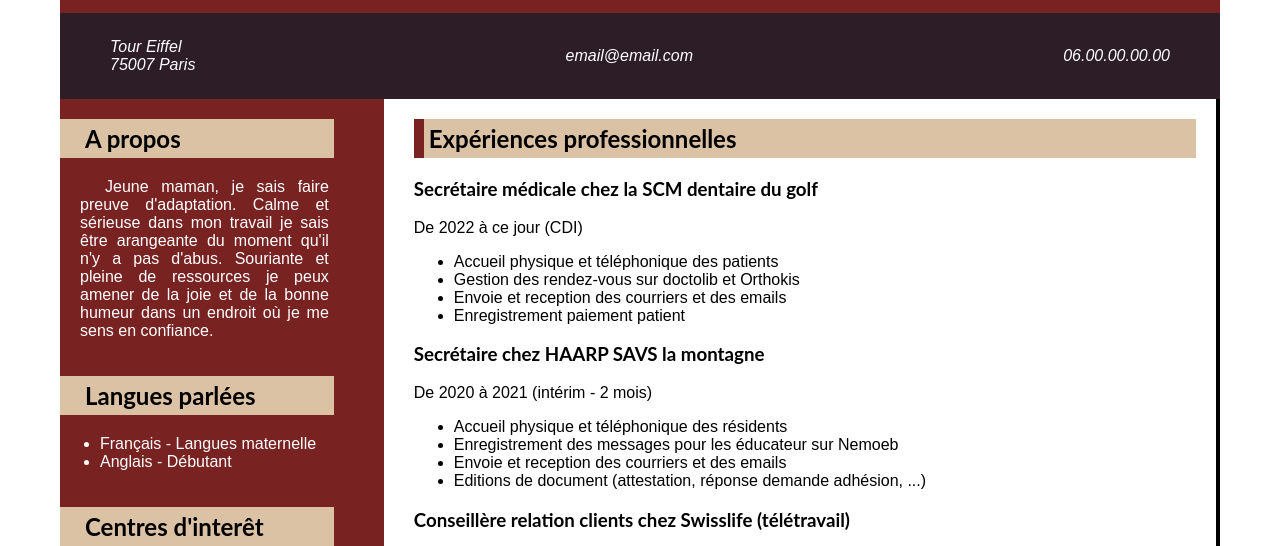
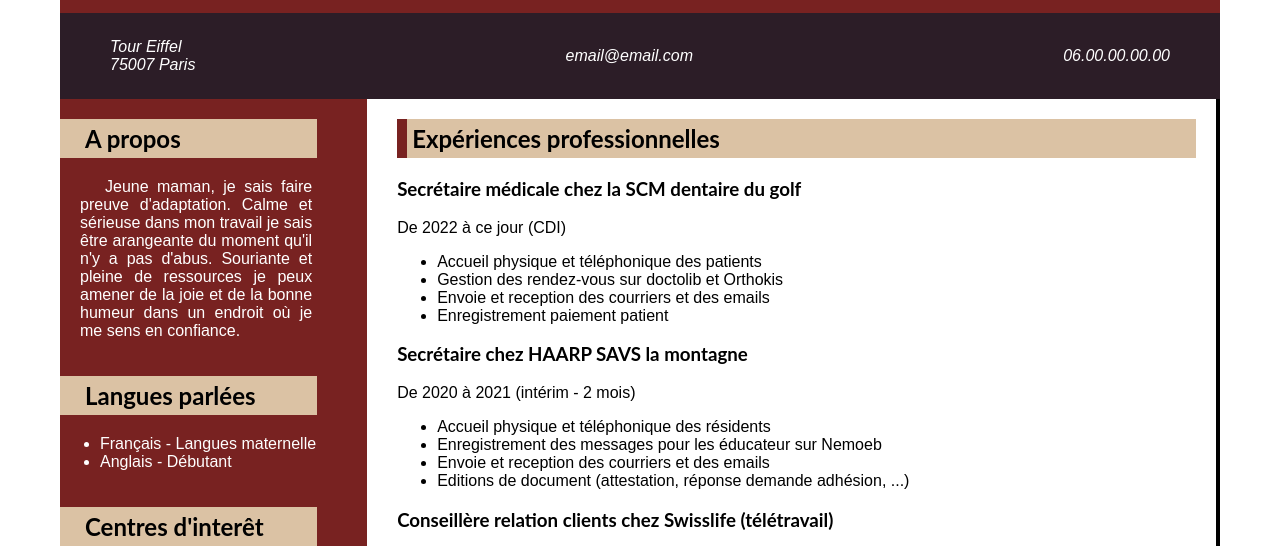
Before and after one commit to Kirarajusama/CV-en-ligne_CEF-08-2023, a plain HTML site: page index.html in a window 1280 px wide. Shown: the part 365-911 px from the top of the page. Drawn offline with Linux system fonts and the light colour scheme.

Commit message:
correction

```diff
--- a/CSS/flex.css
+++ b/CSS/flex.css
@@ -1,12 +1,9 @@
-main{
+main, div {
     display: flex;
 }
-div{
-    display: flex;
+main > div {
+    flex-direction: column;
 }
-main>div{
-flex-direction: column;
-}
-footer>div{
+footer > div {
     justify-content: center;
 }
--- a/CSS/style.css
+++ b/CSS/style.css
@@ -1,31 +1,35 @@
 /*général*/
-*{
-    @font-face {
-        font-family: Raleway;
-        src: url(https://fonts.googleapis.com/css2? family= Oswald:wght@200 & display=swap);
-    }
+* {
+    box-sizing: border-box;
+    -moz-box-sizing: border-box;
+    -webkit-box-sizing: border-box;
 }
+@font-face {
+    font-family: Raleway;
+    src: url(https://fonts.googleapis.com/css2?family=Oswald:wght@200&display=swap);
+}
+
 body{
     width: 1160px;
     margin: auto;
     font-family: "Raleway", sans-serif;
 }
 /*titre*/
+h1, h2, h3 {
+    font-family: "lato", sans-serif;
+}
 h1{
-    font-family: "lato", sans-serif;
     display: flex;
     justify-content: center;
     font-size: 1.5em;
     padding-bottom: 25px;
 }
 h2{
-    font-family: "lato", sans-serif;
     background-color: #dbc2a4;
     color: black;
     padding: 5px;
 }
 h3{
-    font-family: "lato", sans-serif;
     font-weight: bold;
 }
 /*en-tête*/
--- a/index.html
+++ b/index.html
@@ -33,14 +33,14 @@
         </section>
         <section>
             <h2 class="info-bar__title">Langues parlées</h2>
-            <ul class="info-nar__list">
+            <ul class="info-bar__list">
                 <li>Français - Langues maternelle</li>
                 <li>Anglais - Débutant</li>
             </ul>
         </section>
         <section>
             <h2 class="info-bar__title">Centres d'interêt</h2>
-            <ul class="info-nar__list">
+            <ul class="info-bar__list">
                 <li>Musique</li>
                 <li>Loisir créatif</li>
                 <li>Animaux</li>
```
